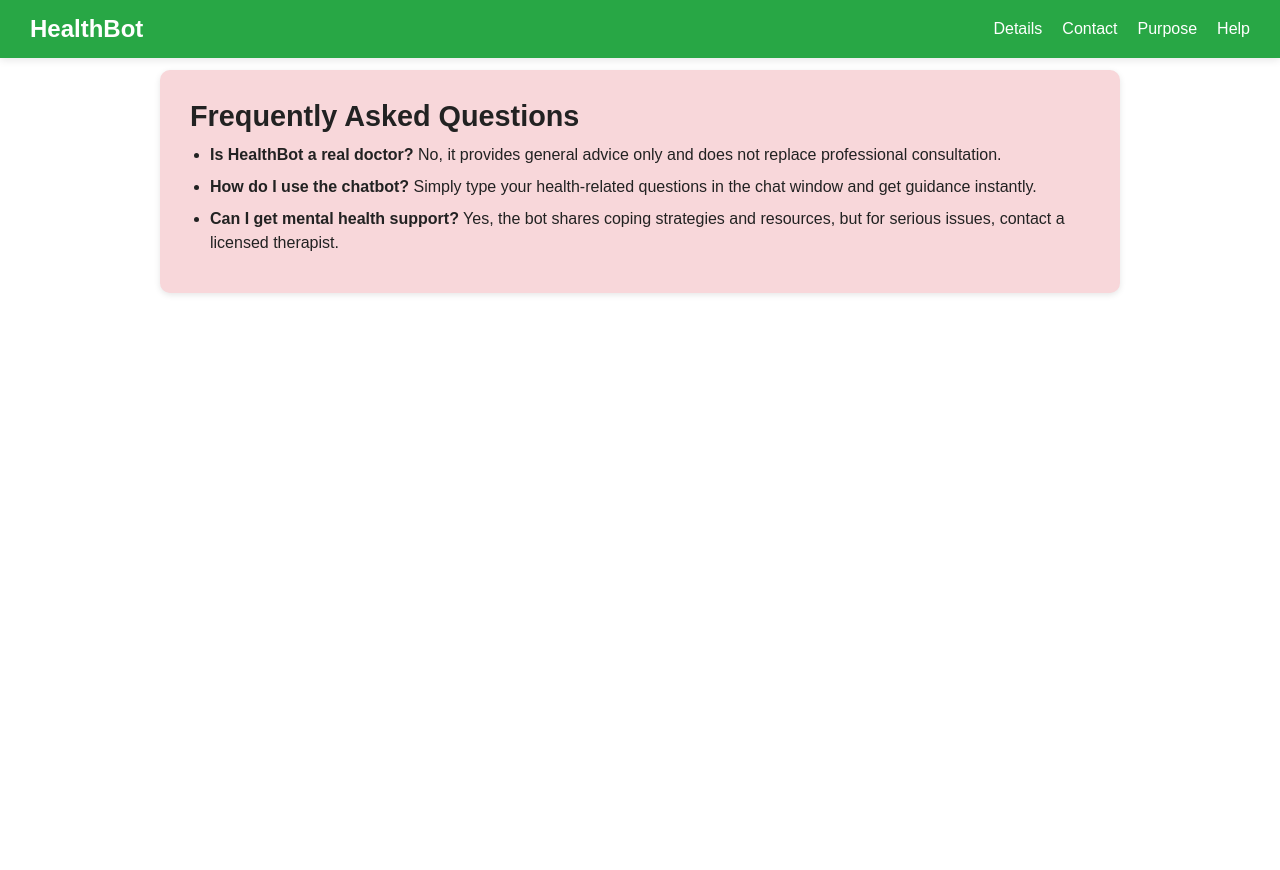
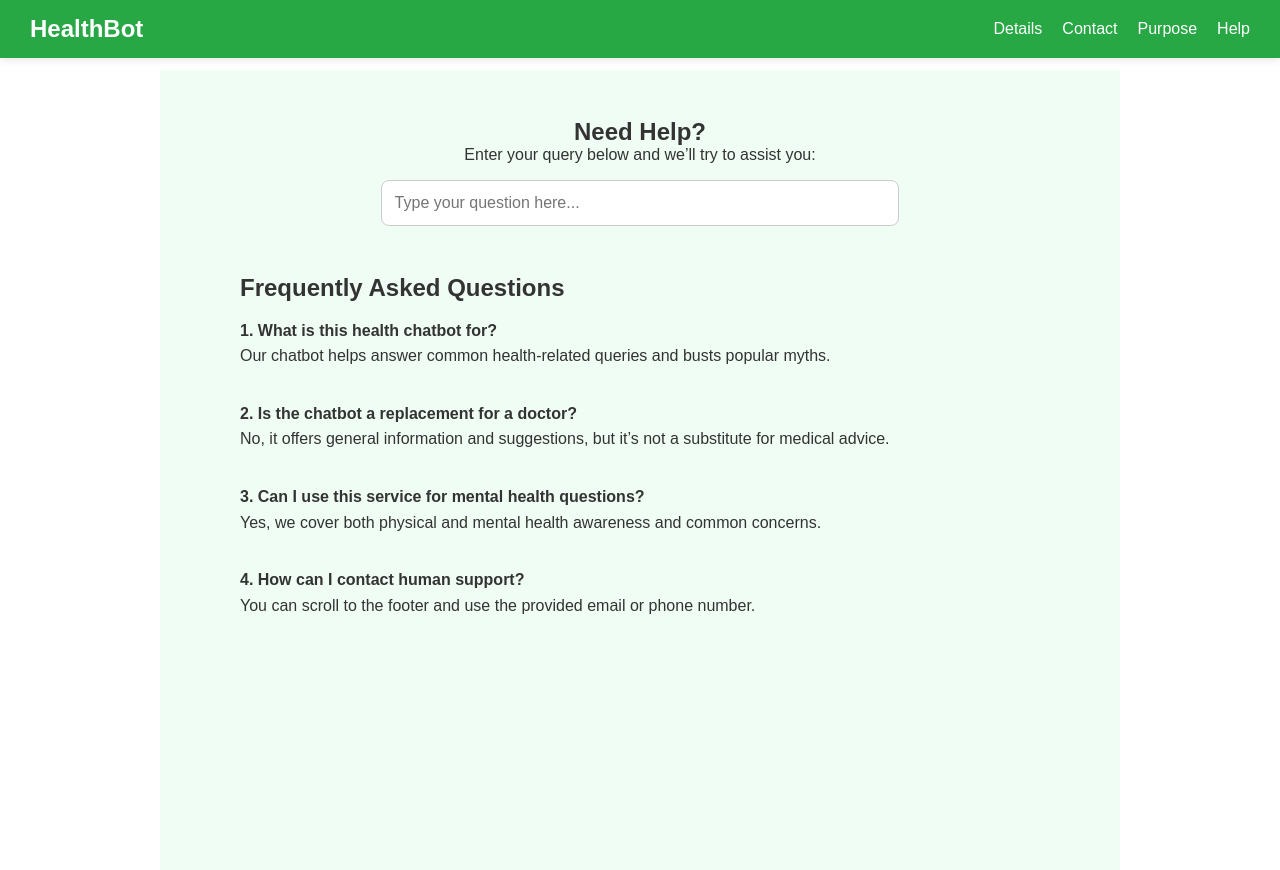
Before and after one commit to sid1238/health-aware, a React (Create React App) app: page /help in a window 1280 px wide. Before the commit the page ends 800 px from the top, so only its background shows below. Built offline with nearby package versions, Linux system fonts and the light colour scheme.

Commit message:
Added a box to type in a question and created question answer within frequently asked questions

```diff
--- a/src/App.css
+++ b/src/App.css
@@ -105,7 +105,7 @@
 }
 
 /* Make sure the body doesn't restrict section layout */
-
+/*Purpose.JS page*/
 * {
   margin: 0;
   padding: 0;
@@ -187,3 +187,45 @@ html, body {
   line-height: 1.6;
   margin-left: 1rem;
 }
+
+/*help.js page CSS */
+.help-container {
+  padding: 3rem;
+  text-align: center;
+  background-color: #f0fdf4; /* light green background */
+  color: #333;
+  min-height: 100vh;
+}
+
+.query-input {
+  width: 60%;
+  padding: 0.8rem;
+  font-size: 1rem;
+  margin-top: 1rem;
+  border-radius: 8px;
+  border: 1px solid #ccc;
+}
+
+.faq-section {
+  margin-top: 3rem;
+  text-align: left;
+  max-width: 800px;
+  margin-left: auto;
+  margin-right: auto;
+}
+
+.faq-section h3 {
+  font-size: 1.5rem;
+  margin-bottom: 1rem;
+}
+
+.faq-list {
+  list-style: none;
+  padding-left: 0;
+}
+
+.faq-list li {
+  margin-bottom: 2rem;
+  font-size: 1rem;
+  line-height: 1.6;
+}
--- a/src/Help.js
+++ b/src/Help.js
@@ -1,14 +1,47 @@
-import React from "react";
+import React, { useState } from "react";
+import "./App.css";
 
 const Help = () => {
+  const [query, setQuery] = useState("");
+
+  const handleChange = (e) => {
+    setQuery(e.target.value);
+  };
+
   return (
-    <div className="section red">
-      <h2>Frequently Asked Questions</h2>
-      <ul>
-        <li><strong>Is HealthBot a real doctor?</strong> No, it provides general advice only and does not replace professional consultation.</li>
-        <li><strong>How do I use the chatbot?</strong> Simply type your health-related questions in the chat window and get guidance instantly.</li>
-        <li><strong>Can I get mental health support?</strong> Yes, the bot shares coping strategies and resources, but for serious issues, contact a licensed therapist.</li>
-      </ul>
+    <div className="help-container">
+      <h2>Need Help?</h2>
+      <p>Enter your query below and we’ll try to assist you:</p>
+
+      <input
+        type="text"
+        value={query}
+        onChange={handleChange}
+        className="query-input"
+        placeholder="Type your question here..."
+      />
+
+      <div className="faq-section">
+        <h3>Frequently Asked Questions</h3>
+        <ul className="faq-list">
+          <li>
+            <strong>1. What is this health chatbot for?</strong><br />
+            Our chatbot helps answer common health-related queries and busts popular myths.
+          </li>
+          <li>
+            <strong>2. Is the chatbot a replacement for a doctor?</strong><br />
+            No, it offers general information and suggestions, but it’s not a substitute for medical advice.
+          </li>
+          <li>
+            <strong>3. Can I use this service for mental health questions?</strong><br />
+            Yes, we cover both physical and mental health awareness and common concerns.
+          </li>
+          <li>
+            <strong>4. How can I contact human support?</strong><br />
+            You can scroll to the footer and use the provided email or phone number.
+          </li>
+        </ul>
+      </div>
     </div>
   );
 };
```
